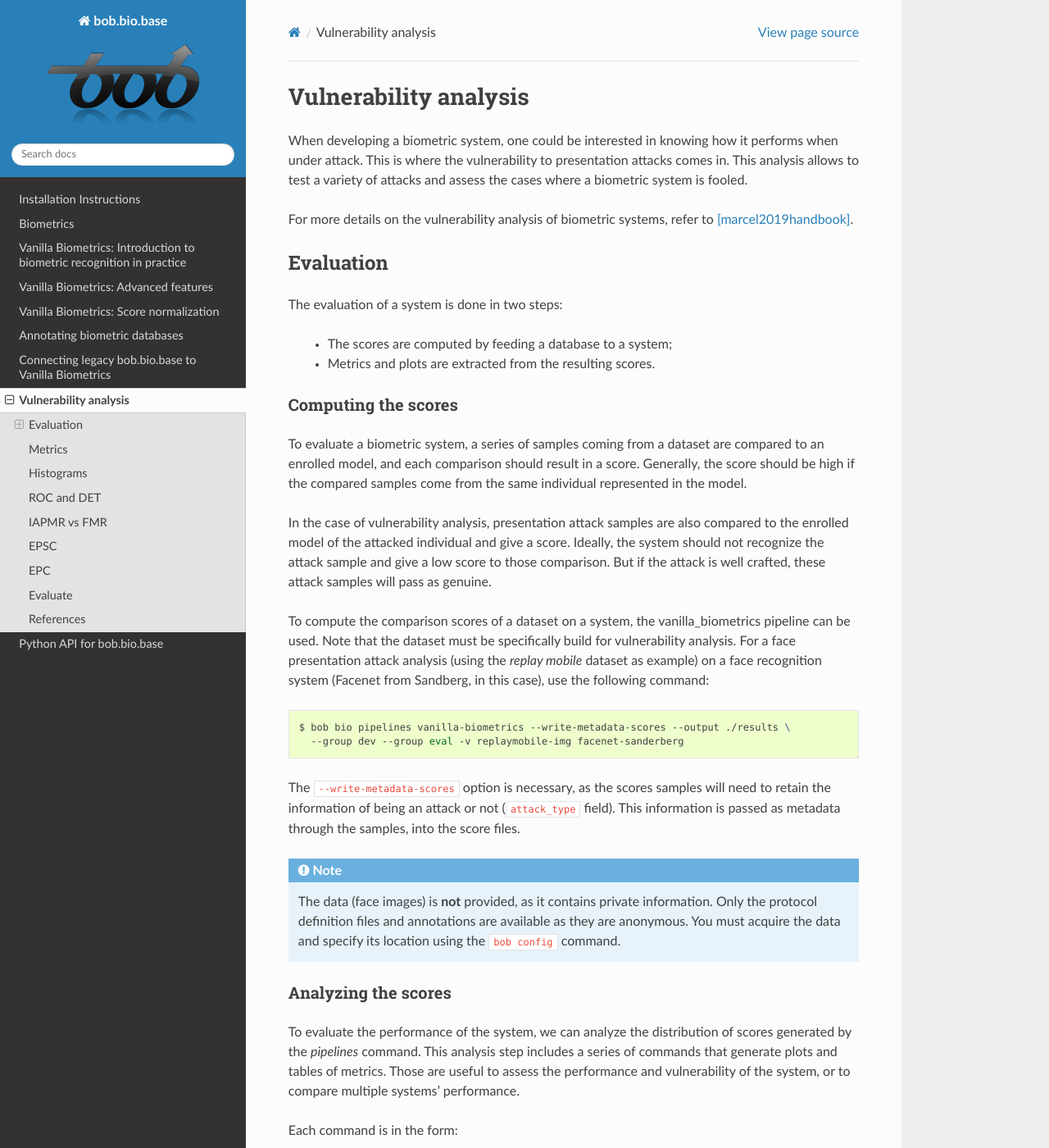
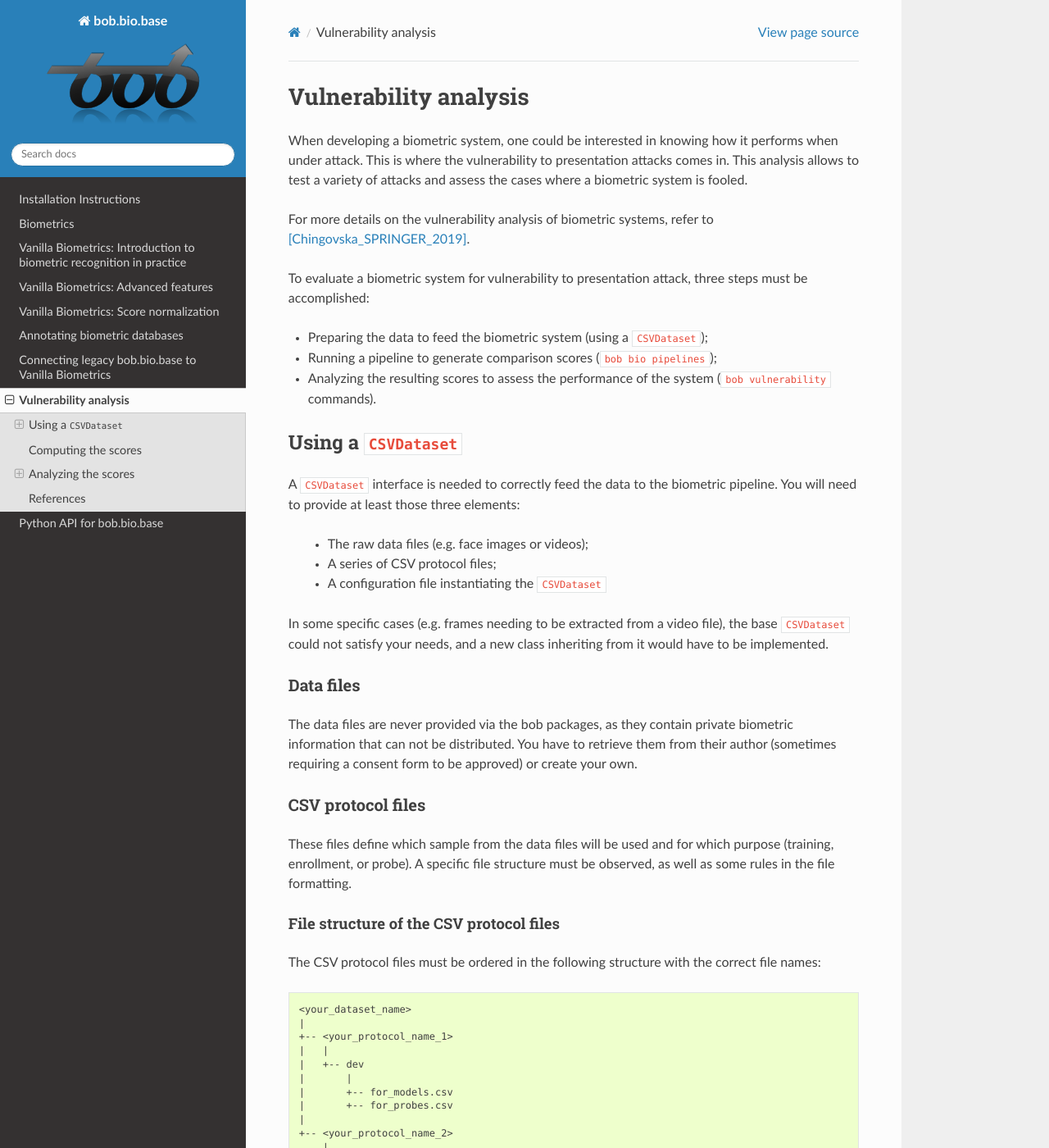
Before and after one commit to bioidiap/bob.bio.base, a Sphinx documentation site: the page built from doc/vulnerability_analysis.rst, in a window 1280 px wide and 1400 px high. Shown: the whole window at 82% size. Built offline with Sphinx 7.4.7 and the Read the Docs theme 2.0.0, drawn with Linux system fonts in a browser that asks for light colours; the version number could not be read and is left out; some of the changed text lies outside the part shown.

Commit message:
[doc] Explain the CSVDataset

```diff
--- a/doc/vulnerability_analysis.rst
+++ b/doc/vulnerability_analysis.rst
@@ -13,36 +13,177 @@ attacks comes in. This analysis allows to test a variety of attacks and assess
 the cases where a biometric system is fooled.
 
 For more details on the vulnerability analysis of biometric systems, refer to
-[marcel2019handbook]_.
+[Chingovska_SPRINGER_2019]_.
 
-Evaluation
-----------
 
-The evaluation of a system is done in two steps:
+To evaluate a biometric system for vulnerability to presentation attack, three steps
+must be accomplished:
 
-  - The scores are computed by feeding a database to a system;
-  - Metrics and plots are extracted from the resulting scores.
+- Preparing the data to feed the biometric system (using a ``CSVDataset``);
+- Running a pipeline to generate comparison scores (``bob bio pipelines``);
+- Analyzing the resulting scores to assess the performance of the system
+  (``bob vulnerability`` commands).
+
+
+Using a ``CSVDataset``
+----------------------
+
+A ``CSVDataset`` interface is needed to correctly feed the data to the biometric
+pipeline. You will need to provide at least those three elements:
+
+  - The raw data files (e.g. face images or videos);
+  - A series of CSV protocol files;
+  - A configuration file instantiating the ``CSVDataset``
+
+In some specific cases (e.g. frames needing to be extracted from a video file), the
+base ``CSVDataset`` could not satisfy your needs, and a new class inheriting from it
+would have to be implemented.
+
+Data files
+^^^^^^^^^^
+
+The data files are never provided via the bob packages, as they contain private
+biometric information that can not be distributed. You have to retrieve them from their
+author (sometimes requiring a consent form to be approved) or create your own.
+
+
+CSV protocol files
+^^^^^^^^^^^^^^^^^^
+
+These files define which sample from the data files will be used and for which purpose
+(training, enrollment, or probe). A specific file structure must be observed, as well
+as some rules in the file formatting.
+
+
+File structure of the CSV protocol files
+........................................
+
+The CSV protocol files must be ordered in the following structure with the correct file
+names:
+
+.. code-block:: text
+
+  <your_dataset_name>
+  |
+  +-- <your_protocol_name_1>
+  |   |
+  |   +-- dev
+  |       |
+  |       +-- for_models.csv
+  |       +-- for_probes.csv
+  |
+  +-- <your_protocol_name_2>
+  .   |
+  .   +-- norm
+  .   |   |
+      |   +-- train_world.csv
+      |
+      +-- dev
+      |   |
+      |   +-- for_models.csv
+      |   +-- for_probes.csv
+      |
+      +-- eval
+          |
+          +-- for_models.csv
+          +-- for_probes.csv
+
+Each subfolder of the top-level folder contains a protocol definition whose name can be
+chosen and will be compared to the protocol name passed in the pipeline configuration.
+
+Each protocol folder must contain at least a ``dev`` folder, and can contain a ``norm``
+and/or an ``eval`` folder.
+
+The ``dev`` and ``eval`` folders each contain a ``for_models.csv`` file that will be
+used to enroll the samples listed in it, and a ``for_probes.csv`` file that contains
+the genuine and attack probes samples that will be compared to the enrolled models.
+
+
+CSV protocol files format
+.........................
+
+Each CSV file must contain a header and its content must be separated by commas. The
+required column for vulnerability analysis are: ``path`` and ``reference_id``.
+Other columns fields can be used by the ``CSVDataset`` class or passed through the
+samples to the pipeline.
+Each row of the CSV files will result in **one** sample being created (each frame of a
+video must be one row, for example).
+
+The ``attack_type`` field can be omitted in the model files, but must be present in the
+probe files. When the sample is not an attack, the ``attack_type`` field should be
+empty, otherwise it represent the type of attack used.
+
+Minimal protocol definition CSV file for the enrollment (``for_models.csv``):
+
+.. code-block:: text
+
+  PATH, REFERENCE_ID
+  enroll/client01/im01, 1
+  enroll/client01/im02, 1
+  enroll/client02/im01, 2
+  enroll/client02/im02, 2
+  ...
+
+Minimal vulnerability probes protocol definition CSV file (``for_probes.csv``):
+
+.. code-block:: text
+
+  PATH, REFERENCE_ID, ATTACK_TYPE
+  probe/client01/im01, 1,
+  probe/client01/im02, 1, spoof
+  probe/client02/im01, 2,
+  probe/client02/im02, 2, spoof
+  ...
+
+
+The ``CSVDataset`` interface
+^^^^^^^^^^^^^^^^^^^^^^^^^^^^
+
+If you want to use a dataset that is already configured for bob vulnerability you don't
+need to create the configuration file in this step, but you can use the one provided in
+the bob package.
+
+Once you have the protocol files and the data, you can feed them to the base
+:py:class:`bob.bio.base.database.CSVDataset` or create your own if some special
+processing is needed for the loading of your samples.
+
+To use the default ``CSVDataset`` for your dataset, a python configuration file can be
+used, creating a ``database`` object:
+
+.. code-block:: python
+
+  from bob.bio.base.database import CSVDataset, CSVToSampleLoaderVulnerability
+
+  database = CSVDataset(
+      dataset_protocol_path="path/to/your_dataset_name",
+      protocol_name="your_protocol_name",
+      sample_loader=CSVToSampleLoaderVulnerability(
+          data_loader=bob.io.base.load,
+          dataset_original_directory="path/to/raw_data_folder",
+          extension=".png",
+      ),
+      fetch_probes=False
+  )
 
 
 Computing the scores
-^^^^^^^^^^^^^^^^^^^^
+--------------------
 
 To evaluate a biometric system, a series of samples coming from a dataset are
-compared to an enrolled model, and each comparison should result in a score.
+compared to multiple enrolled model, and each comparison should result in a score.
 Generally, the score should be high if the compared samples come from the same
 individual represented in the model.
 
 In the case of vulnerability analysis, presentation attack samples are also
 compared to the enrolled model of the attacked individual and give a score.
-Ideally, the system should not recognize the attack sample and give a low score
-to those comparison. But if the attack is well crafted, these attack samples
-will pass as genuine.
+Ideally, the system should not recognize the attack sample and return a low score
+to those comparisons. But if the attack is well crafted enough to fool the system,
+these attack samples will pass as genuine and score higher.
 
-To compute the comparison scores of a dataset on a system, the
-vanilla_biometrics pipeline can be used. Note that the dataset must be specifically
-build for vulnerability analysis.
+To compute the comparison scores of a dataset on a system, the vanilla_biometrics
+pipeline can be used.
 For a face presentation attack analysis (using the `replay mobile` dataset as example)
-on a face recognition system (Facenet from Sandberg, in this case), use the following
+on a face recognition system (`Facenet` from Sandberg, in this case), use the following
 command:
 
 .. code-block:: sh
@@ -63,7 +204,7 @@ files.
 
 
 Analyzing the scores
-^^^^^^^^^^^^^^^^^^^^
+--------------------
 
 To evaluate the performance of the system, we can analyze the distribution of
 scores generated by the `pipelines` command. This analysis step includes a series of
@@ -98,7 +239,7 @@ files needed), you can use the integrated help option available for each command
 
 
 Metrics
--------
+^^^^^^^
 
 The ``metrics`` command generates a list of useful metrics (FMR, FNMR, IAPMR, etc.) for
 a specific operating point (threshold value).
@@ -134,7 +275,7 @@ Output:
 
 
 Histograms
-----------
+^^^^^^^^^^
 
 The ``hist`` command plots the different distributions (positives, negatives,
 as well as spoof) of the scores, allowing to visualize if a biometric system is
@@ -161,7 +302,7 @@ Output:
 
 
 ROC and DET
------------
+^^^^^^^^^^^
 
 The ``roc`` and ``det`` commands plot the FMR against the FNMR of a system
 allowing for example to assess the resulting FMR for a wanted minimum FNMR
@@ -186,7 +327,7 @@ Output:
 
 
 IAPMR vs FMR
-------------
+^^^^^^^^^^^^
 
 The ``fmr-iapmr`` command plots the IAPMR against the FMR, allowing to see the
 ratio of accepted attacks given an FMR value.
@@ -208,7 +349,7 @@ Output:
 
 
 EPSC
-----
+^^^^
 
 The ``epsc`` command plots the WER and IAPMR for different values of :math:`\beta` and
 :math:`\omega` parameters used to compute this error rate.
@@ -235,7 +376,7 @@ Output:
 
 
 EPC
----
+^^^
 
 The ``epc`` command plots the EPC of the system with the IAPMR overlaid on top.
 
@@ -256,7 +397,7 @@ Output:
 
 
 Evaluate
---------
+^^^^^^^^
 
 The ``evaluate`` command creates a single report with multiple plot to display
 different aspects of the evaluation.
@@ -271,4 +412,4 @@ Example:
 References
 ----------
 
-.. [marcel2019handbook]       * Marcel, S., Nixon, M.S., Fierrez, J., Evans, N. **Handbook of biometric anti-spoofing**, 2019, Springer
+.. [Chingovska_SPRINGER_2019]   * Chingovska, Ivana and Mohammadi, Amir and Anjos, André and Marcel, Sébastien **Evaluation methodologies for biometric presentation attack detection**, 2019, Springer
```
